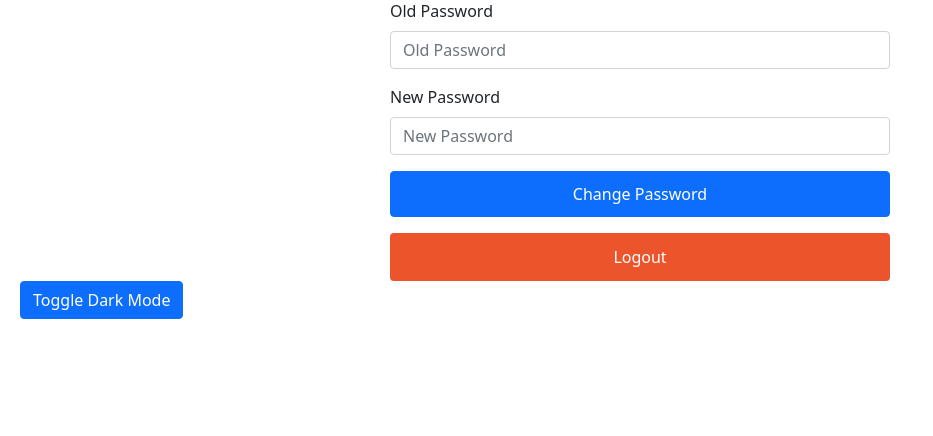
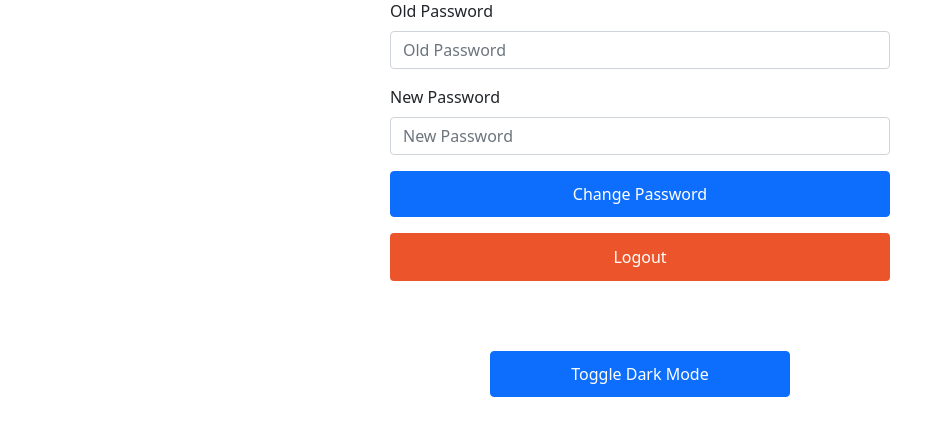
Before and after one commit to ch-dev02/comp2011cwk3, a Flask app: page /profile in a window 1280 px wide. Shown: the part 159-595 px from the top of the page, without its empty margins (0-933 px from the left). Run offline with Flask 2, Linux system fonts and the light colour scheme; a user stored in the database is signed in; parts of the project's set-up code (start-up, migrations or seed data) failed here and were passed over; some libraries are stand-ins or nearby versions.

Commit message:
Update styles.css

```diff
--- a/app/static/styles.css
+++ b/app/static/styles.css
@@ -148,6 +148,18 @@ p{
     width: 98%;
 }
 
+#toggle-dark-form{
+    max-width: 300px;
+    margin: auto;
+    width: 98%;
+    margin-top: 70px;
+}
+
+#toggle-dark-btn{
+    width: 100%;
+    line-height: 2;
+}
+
 #change-pwd-btn{
     width: 100%;
     line-height: 2;
```
